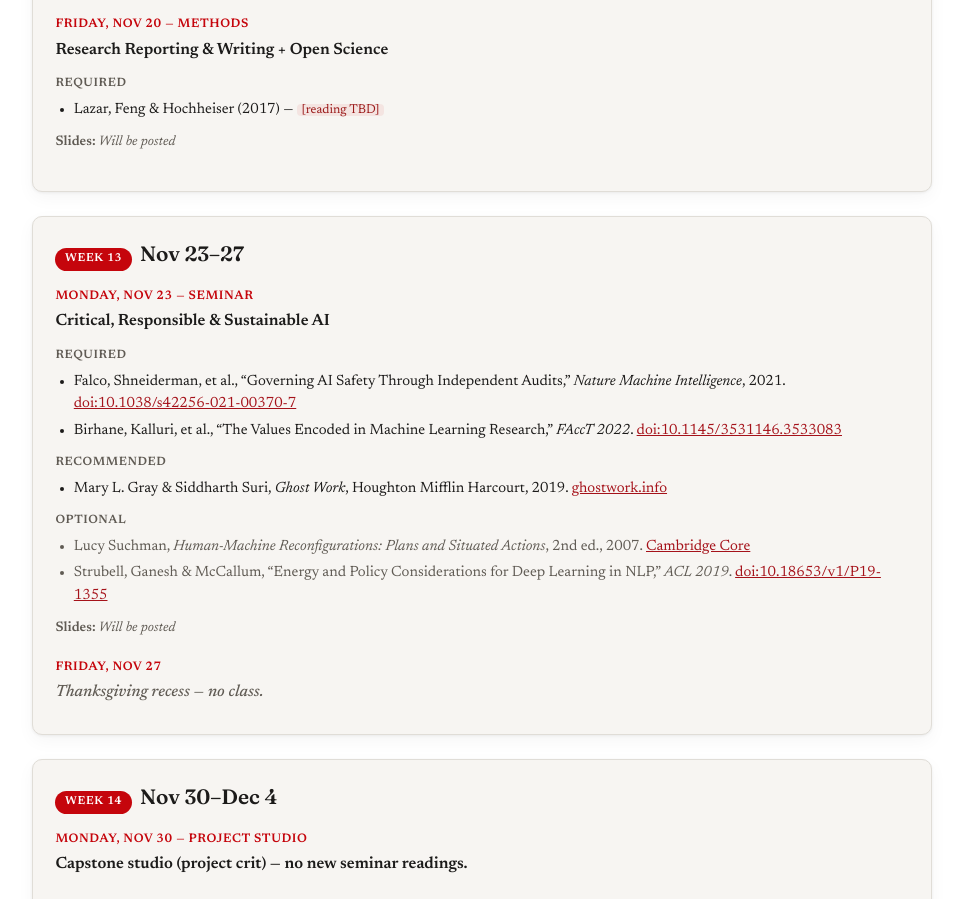
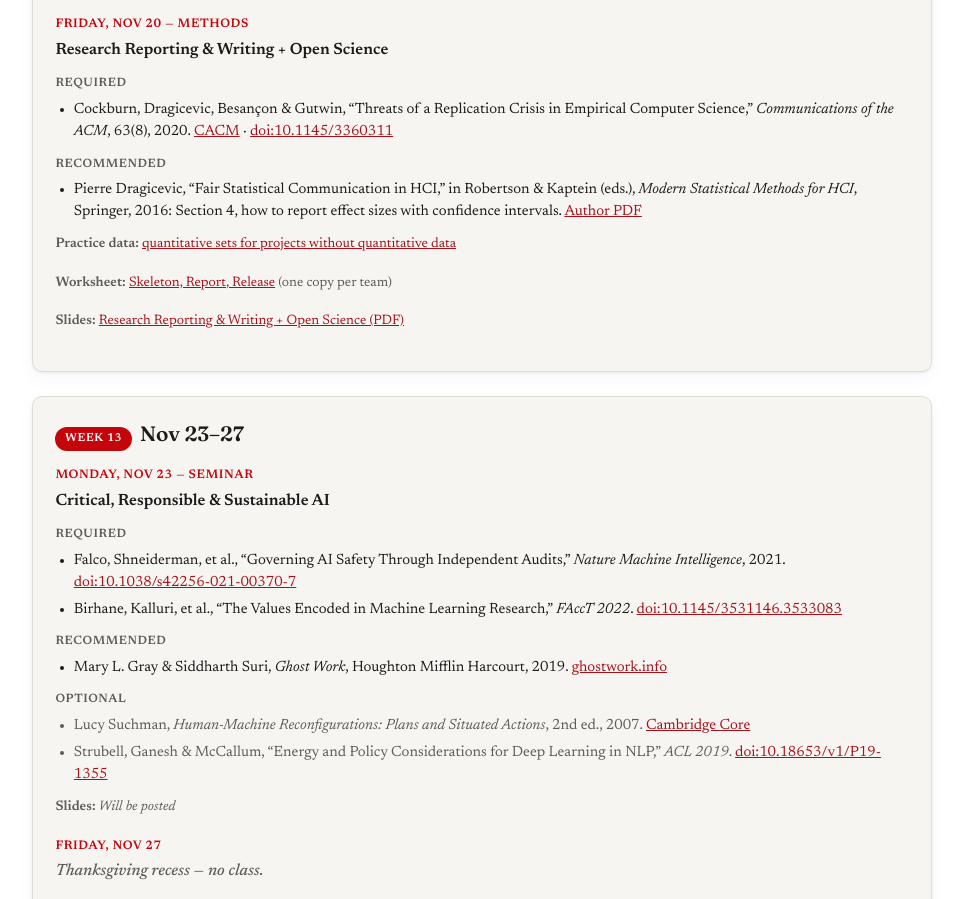
Before and after one commit to CS770/Fall26, a plain HTML site: page schedule.html in a window 1280 px wide. Shown: the part 8974-9873 px from the top of the page, without its empty margins (158-1121 px from the left). Drawn offline with Linux system fonts and the light colour scheme.

Commit message:
W12 Fri: readings (Cockburn et al. 2020; Dragicevic 2016), worksheet, slides
Co-Authored-By: Claude Opus 5.5 <noreply@anthropic.com>

```diff
--- a/schedule.html
+++ b/schedule.html
@@ -456,9 +456,15 @@
         <p class="topic">Research Reporting &amp; Writing + Open Science</p>
         <p class="reading-label">Required</p>
         <ul class="readings">
-          <li>Lazar, Feng &amp; Hochheiser (2017) &mdash; <span class="review">[reading TBD]</span></li>
+          <li>Cockburn, Dragicevic, Besan&ccedil;on &amp; Gutwin, &ldquo;Threats of a Replication Crisis in Empirical Computer Science,&rdquo; <em>Communications of the ACM</em>, 63(8), 2020. <a href="https://cacm.acm.org/research/threats-of-a-replication-crisis-in-empirical-computer-science/">CACM</a> &middot; <a href="https://doi.org/10.1145/3360311">doi:10.1145/3360311</a></li>
         </ul>
-        <p class="slides"><strong>Slides:</strong> <span class="pending">Will be posted</span></p>
+        <p class="reading-label">Recommended</p>
+        <ul class="readings">
+          <li>Pierre Dragicevic, &ldquo;Fair Statistical Communication in HCI,&rdquo; in Robertson &amp; Kaptein (eds.), <em>Modern Statistical Methods for HCI</em>, Springer, 2016: Section 4, how to report effect sizes with confidence intervals. <a href="http://dragice.fr/fairstats-last.pdf">Author PDF</a></li>
+        </ul>
+        <p class="slides"><strong>Practice data:</strong> <a href="practice-data.html">quantitative sets for projects without quantitative data</a></p>
+        <p class="slides"><strong>Worksheet:</strong> <a href="https://docs.google.com/document/d/1qWbmh7mlVEMG3WZh_-8g19jrVmnF9OD2/edit?usp=sharing&amp;rtpof=true&amp;sd=true">Skeleton, Report, Release</a> (one copy per team)</p>
+        <p class="slides"><strong>Slides:</strong> <a href="lecture-pdfs/w12-methods-reporting.pdf">Research Reporting &amp; Writing + Open Science (PDF)</a></p>
       </div>
     </div>
 
```
Also changed, not shown: 1 other file.
